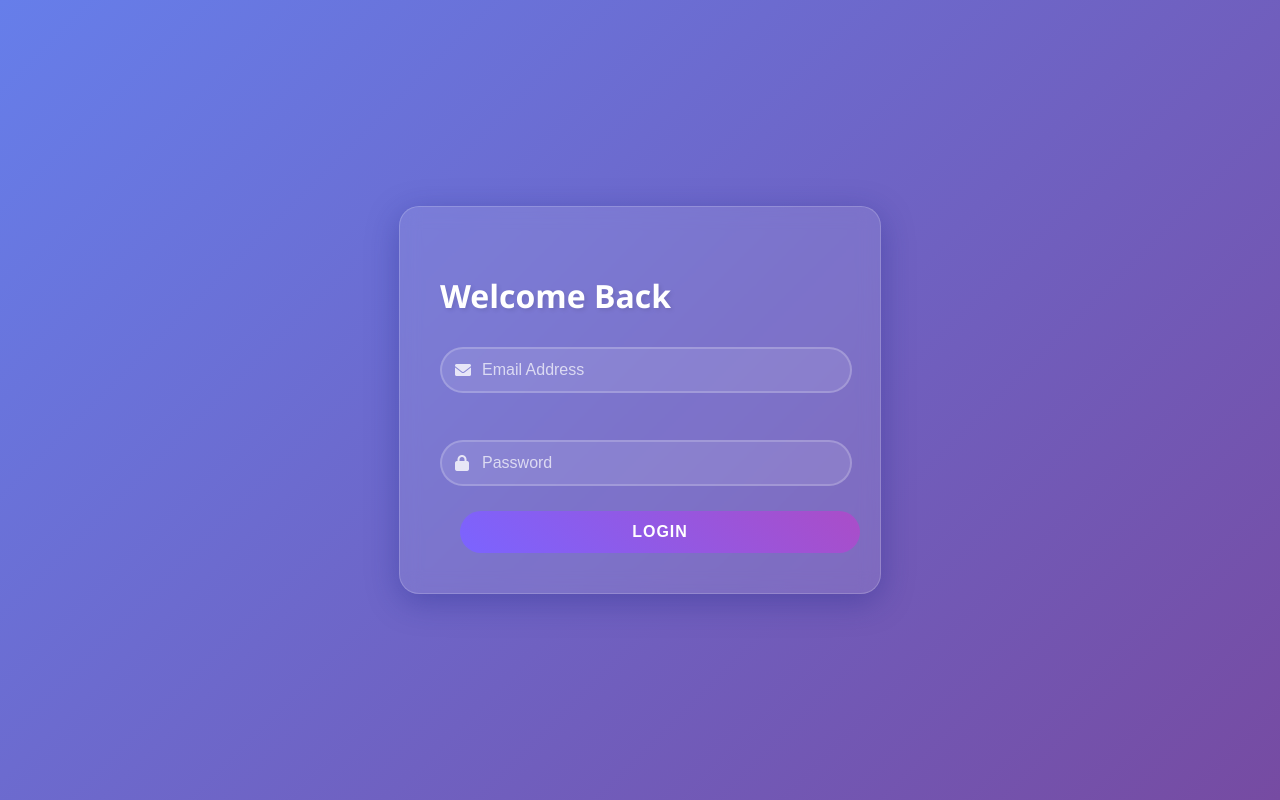
After one commit to AmerilMampao/appdev, a PHP site: page /login.php in a window 1280 px wide. The commit adds this page. Run offline with PHP 8.4, Linux system fonts and the light colour scheme.

Commit message:
01/05/2025

```diff
--- a/ConfirmDelete.php
+++ b/ConfirmDelete.php
@@ -6,7 +6,7 @@
         while($row_delete = mysqli_fetch_assoc($query_delete)){
              $user_id = $row_delete["id"];
              $db_name = $row_delete["name"];
-             $db_address = $row_delete["adress"];
+             $db_address = $row_delete["address"];
              $db_email = $row_delete["emailaddress"];
              $db_section = $row_delete["section"];
              $db_contact = $row_delete["contact"];
--- a/Update_Record.php
+++ b/Update_Record.php
@@ -3,12 +3,12 @@ include("class/database.php");
 
 $user_id = $_POST["user_id"];
 $new_Name = $_POST["new_Name"];
-$new_Adress = $_POST["new_Adress"];
+$new_Address = $_POST["new_Address"];
 $new_Email = $_POST["new_Email"];
 $new_Section = $_POST["new_Section"];
 $new_Contact = $_POST["new_Contact"];
 mysqli_query($connections,
-"UPDATE mytbl SET name='$new_Name', adress='$new_Adress', emailaddress='$new_Email', section='$new_Section', contact='$new_Contact' WHERE id='$user_id'");
+"UPDATE mytbl SET name='$new_Name', address='$new_Address', emailaddress='$new_Email', section='$new_Section', contact='$new_Contact' WHERE id='$user_id'");
 
 echo "<script language='javascript'>alert('Record has been updated!')</script>";
 echo "<script>window.location.href='index.php';</script>";
--- a/includes/nav.php
+++ b/includes/nav.php
@@ -1 +1 @@
-<a href="index.php">Home</a>&nbsp;<a href="includes/search.php">Search</a>
+<a href="index.php">Home</a>&nbsp;<a href="includes/search.php">Search</a> &nbsp; <a href="login.php">Login</a>
--- /dev/null
+++ b/login.php
@@ -0,0 +1,196 @@
+<?php
+
+$emailaddress = $password = "";
+$emailaddressErr = $passwordErr = "";
+
+if ($_SERVER["REQUEST_METHOD"] == "POST") {
+    if (empty($_POST["emailaddress"])) {
+        $emailaddressErr = "Email is required";
+    } else {
+        $emailaddress = $_POST["emailaddress"];
+    }
+
+    if (empty($_POST["password"])) {
+        $passwordErr = "Password is required";
+    } else {
+        $password = $_POST["password"];
+    }
+
+    if ($emailaddress && $password) {
+        include("class/database.php");
+
+        $check_email = mysqli_query($connections, "SELECT * FROM mytbl WHERE emailaddress='$emailaddress'");
+        $check_email_row = mysqli_num_rows($check_email);
+
+        if ($check_email_row > 0) {
+            while ($row = mysqli_fetch_assoc($check_email)) {
+
+                $user_id = $row["id"];
+
+                $db_password = $row["password"];
+                $db_account_type = $row["account_type"];
+
+                if ($password == $db_password) {
+
+                    session_start();
+
+                    $_SESSION["id"] = $user_id;
+
+                    if ($db_account_type == "1") {
+                        echo "<script>window.location.href='admin';</script>";
+                    } else {
+                        echo "<script>window.location.href='user';</script>";
+                    }
+                } else {
+                    $passwordErr = "Password is incorrect";
+                }
+            }
+        } else {
+            $emailaddressErr = "Email Address is not registered";
+        }
+    }
+}
+
+?>
+
+<?php
+/* [Keep the PHP logic exactly the same] */
+?>
+
+<!DOCTYPE html>
+<html lang="en">
+<head>
+    <meta charset="UTF-8">
+    <meta name="viewport" content="width=device-width, initial-scale=1.0">
+    <title>Login</title>
+    <link rel="stylesheet" href="https://cdnjs.cloudflare.com/ajax/libs/font-awesome/6.0.0/css/all.min.css">
+    <style>
+        body {
+            font-family: 'Segoe UI', Tahoma, Geneva, Verdana, sans-serif;
+            background: linear-gradient(135deg, #667eea 0%, #764ba2 100%);
+            margin: 0;
+            padding: 0;
+            display: flex;
+            justify-content: center;
+            align-items: center;
+            min-height: 100vh;
+        }
+
+        .glass-container {
+            background: rgba(255, 255, 255, 0.1);
+            backdrop-filter: blur(10px);
+            border-radius: 20px;
+            padding: 40px;
+            width: 100%;
+            max-width: 400px;
+            box-shadow: 0 8px 32px 0 rgba(31, 38, 135, 0.37);
+            border: 1px solid rgba(255, 255, 255, 0.18);
+        }
+
+        h2 {
+            color: #ffffff;
+            margin-bottom: 30px;
+            font-size: 2em;
+            text-shadow: 2px 2px 4px rgba(0, 0, 0, 0.1);
+        }
+
+        .input-group {
+            position: relative;
+            margin-bottom: 25px;
+        }
+
+        .input-group i {
+            position: absolute;
+            left: 15px;
+            top: 50%;
+            transform: translateY(-50%);
+            color: rgba(255, 255, 255, 0.8);
+        }
+
+        input[type="text"],
+        input[type="password"] {
+            width: 87%;
+            padding: 12px 20px 12px 40px;
+            background: rgba(255, 255, 255, 0.1);
+            border: 2px solid rgba(255, 255, 255, 0.2);
+            border-radius: 30px;
+            color: #ffffff;
+            font-size: 16px;
+            transition: all 0.3s ease;
+        }
+
+        input[type="text"]:focus,
+        input[type="password"]:focus {
+            outline: none;
+            border-color: rgba(255, 255, 255, 0.5);
+            background: rgba(255, 255, 255, 0.2);
+        }
+
+        input[type="submit"] {
+            width: 100%;
+            padding: 12px;
+            background: linear-gradient(45deg, #7b64ff, #aa4dc8);
+            border: none;
+            border-radius: 30px;
+            color: #fff;
+            font-size: 16px;
+            font-weight: 600;
+            cursor: pointer;
+            transition: all 0.3s ease;
+            text-transform: uppercase;
+            letter-spacing: 1px;
+        }
+
+        input[type="submit"]:hover {
+            background: linear-gradient(45deg, #6a52ff, #943db3);
+            transform: translateY(-2px);
+            box-shadow: 0 5px 15px rgba(0, 0, 0, 0.2);
+        }
+
+        .error {
+            color: #ff6b6b;
+            font-size: 14px;
+            margin-top: -15px;
+            margin-bottom: 15px;
+            text-align: left;
+            padding-left: 20px;
+            font-weight: 500;
+        }
+
+        ::placeholder {
+            color: rgba(255, 255, 255, 0.7);
+        }
+
+        @media screen and (max-width: 480px) {
+            .glass-container {
+                margin: 20px;
+                padding: 30px;
+            }
+
+            h2 {
+                font-size: 1.8em;
+            }
+        }
+    </style>
+</head>
+<body>
+    <div class="glass-container">
+        <h2>Welcome Back</h2>
+        <form method="POST" action="<?php echo htmlspecialchars($_SERVER["PHP_SELF"]); ?>">
+            <div class="input-group">
+                <i class="fas fa-envelope"></i>
+                <input type="text" name="emailaddress" value="<?php echo $emailaddress; ?>" placeholder="Email Address">
+            </div>
+            <span class="error"><?php echo $emailaddressErr; ?></span>
+
+            <div class="input-group">
+                <i class="fas fa-lock"></i>
+                <input type="password" name="password" placeholder="Password">
+            </div>
+            <span class="error"><?php echo $passwordErr; ?></span>
+
+            <input type="submit" value="Login">
+        </form>
+    </div>
+</body>
+</html>
```
Also changed, not shown: edit.php (+6 -6 lines), guide.sql (+34 -13 lines), index.php (+73 -68 lines), user/index.php (added, +31 -0 lines), user/logout.php (added, +12 -0 lines).
